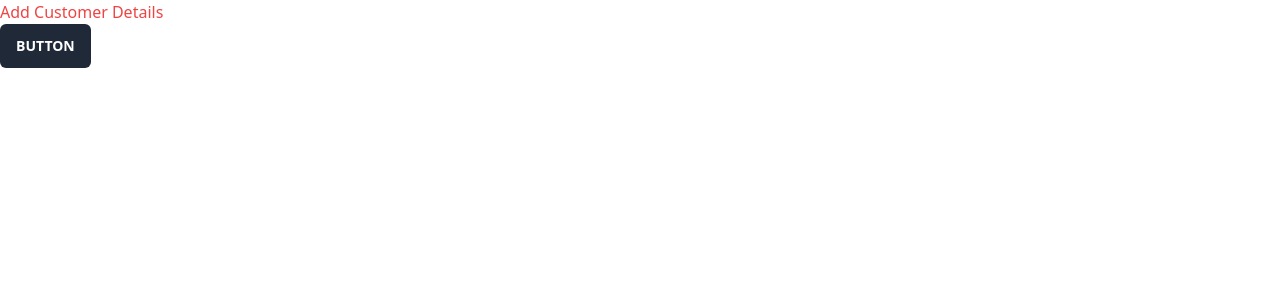
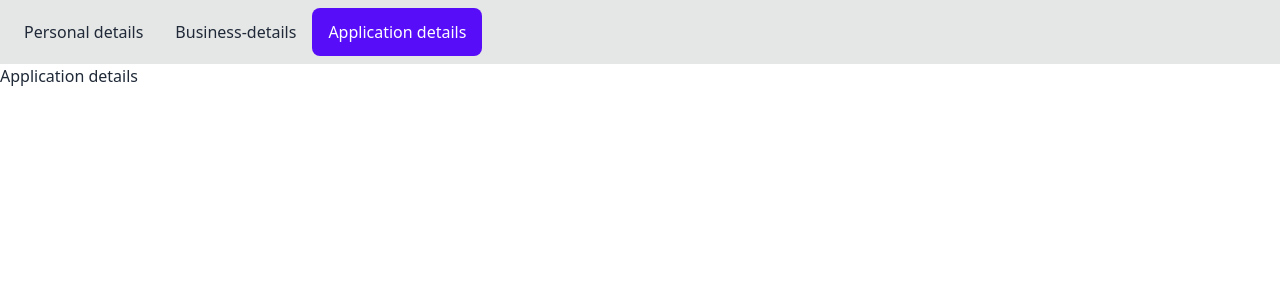
Before and after one commit to Shuvoghosh7/tabular-form, a React (Create React App) app: page /Application-details in a window 1280 px wide. Shown: the top 300 px of the page. Built offline with nearby package versions, Linux system fonts and the light colour scheme.

Commit message:
create nested routes for each table

```diff
--- a/src/App.js
+++ b/src/App.js
@@ -1,11 +1,24 @@
 import logo from './logo.svg';
 import './App.css';
+import { Route, Routes } from 'react-router-dom';
+import Application from './Component/Application/Application';
+import Personaldetails from './Component/Personaldetails/Personaldetails';
+import Businessdetails from './Component/Businessdetails/Businessdetails';
+import Applicationdetails from './Component/Applicationdetails/Applicationdetails';
+
 
 function App() {
   return (
     <div >
-      <h1 className='text-red-500'>Add Customer Details</h1>
-      <button class="inline-block cursor-pointer rounded-md bg-gray-800 px-4 py-3 text-center text-sm font-semibold uppercase text-white transition duration-200 ease-in-out hover:bg-gray-900">Button</button>
+      <Routes>
+
+        <Route path='/' element={<Application />}>
+          <Route path='Personal-details' element={<Personaldetails />} />
+          <Route path='Business-details' element={<Businessdetails/>} />
+          <Route path='Application-details' element={<Applicationdetails/>} />
+        </Route>
+
+      </Routes>
     </div>
   );
 }
--- /dev/null
+++ b/src/Component/Application/Application.js
@@ -0,0 +1,16 @@
+import React from 'react';
+import { Link, Outlet } from 'react-router-dom';
+import ApplicationTopver from './ApplicationTopver';
+
+const Application = () => {
+    return (
+        <div>
+            <ApplicationTopver>
+                <Outlet></Outlet>
+            </ApplicationTopver>
+        </div>
+
+    );
+};
+
+export default Application;
--- /dev/null
+++ b/src/Component/Application/ApplicationTopver.js
@@ -0,0 +1,42 @@
+import React from 'react';
+import {  NavLink } from 'react-router-dom';
+
+const ApplicationTopver = ({ children }) => {
+    return (
+        <div class="drawer">
+            <input id="my-drawer-3" type="checkbox" class="drawer-toggle" />
+            <div class="drawer-content flex flex-col">
+
+                <div class="w-full navbar bg-base-300">
+                    <div class="flex-none lg:hidden">
+                        <label for="my-drawer-3" class="btn btn-square btn-ghost">
+                            <svg xmlns="http://www.w3.org/2000/svg" fill="none" viewBox="0 0 24 24" class="inline-block w-6 h-6 stroke-current"><path stroke-linecap="round" stroke-linejoin="round" stroke-width="2" d="M4 6h16M4 12h16M4 18h16"></path></svg>
+                        </label>
+                    </div>
+
+                    <div class="flex-none hidden lg:block">
+                        <ul class="menu menu-horizontal">
+                            <li><NavLink className="rounded-lg" to="/Personal-details">Personal details</NavLink></li>
+                            <li><NavLink className="rounded-lg" to="/Business-details">Business-details</NavLink></li>
+                            <li><NavLink className="rounded-lg" to="/Application-details">Application details</NavLink></li>
+                        </ul>
+                    </div>
+                </div>
+
+                { children }
+            </div>
+            <div class="drawer-side">
+                <label for="my-drawer-3" class="drawer-overlay"></label>
+                <ul class="menu p-4 overflow-y-auto w-80 bg-base-100">
+
+                    <li><a>Sidebar Item 1</a></li>
+                    <li><a>Sidebar Item 2</a></li>
+
+                </ul>
+
+            </div>
+        </div>
+    );
+};
+
+export default ApplicationTopver;
--- /dev/null
+++ b/src/Component/Applicationdetails/Applicationdetails.js
@@ -0,0 +1,11 @@
+import React from 'react';
+
+const Applicationdetails = () => {
+    return (
+        <div>
+            <h1>Application details</h1>
+        </div>
+    );
+};
+
+export default Applicationdetails;
--- /dev/null
+++ b/src/Component/Businessdetails/Businessdetails.js
@@ -0,0 +1,11 @@
+import React from 'react';
+
+const Businessdetails = () => {
+    return (
+        <div>
+            <h1>Business details</h1>
+        </div>
+    );
+};
+
+export default Businessdetails;
--- /dev/null
+++ b/src/Component/Personaldetails/Personaldetails.js
@@ -0,0 +1,11 @@
+import React from 'react';
+
+const Personaldetails = () => {
+    return (
+        <div>
+            <h1>heloo application</h1>
+        </div>
+    );
+};
+
+export default Personaldetails;
```
